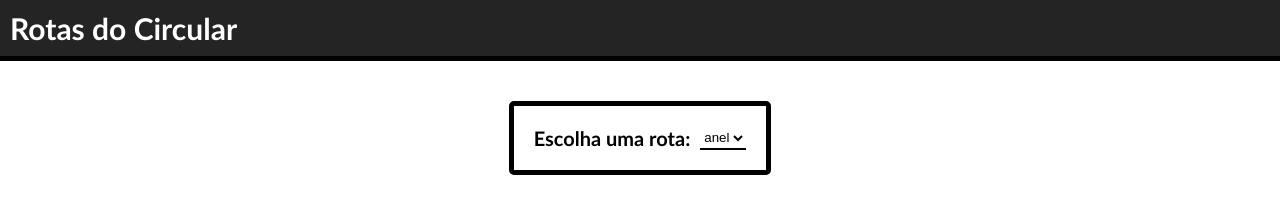
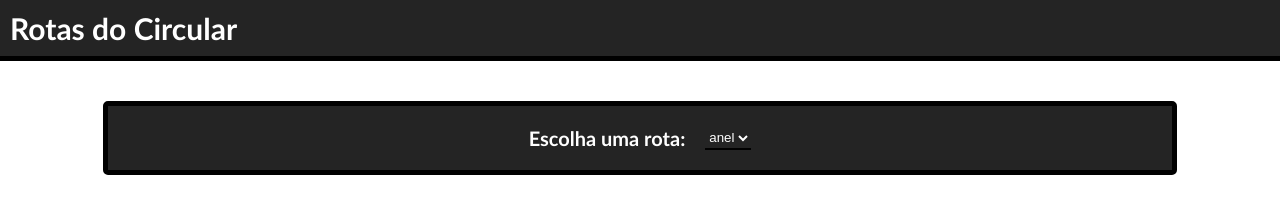
Before and after one commit to ufjf-dcc207/ufjf-dcc207-2024-3-a-trb1-Miguel-Dias-112, a React (Vite) app: page /cadeCircular/rotas in a window 1280 px wide. Shown: the top 223 px of the page. Built offline with nearby package versions, Linux system fonts and the light colour scheme.

Commit message:
padroniza estilo selections

```diff
--- a/src/Componentes/Rotas/Rotas.css
+++ b/src/Componentes/Rotas/Rotas.css
@@ -37,19 +37,26 @@
 }
 .Rotas section{
     border: 5px solid black;
+    color: white;
+    background-color: #242424;
     margin-top: 40px;
     padding: 20px;
     display: flex;
     border-radius: 5px;
     justify-content: center;
     align-items: center;
-    gap:10px
+    gap:20px;
+    width: 80%;
+    flex-direction: row;
 }
 .Rotas section label{
     font-size: 20px;
     font-weight: bold;
     display: flex;
+    background-color: #242424;
+
 }
+
 .Rotas section select{
     width: auto;
     height: 100%;
@@ -57,6 +64,8 @@
     border: 0px solid black;
     background: none;
     border-bottom: 2px solid black;
+    color:white;
+    background-color: #242424;
 }
 .Rotas main .Pontos{
     margin-top: 50px;
```
